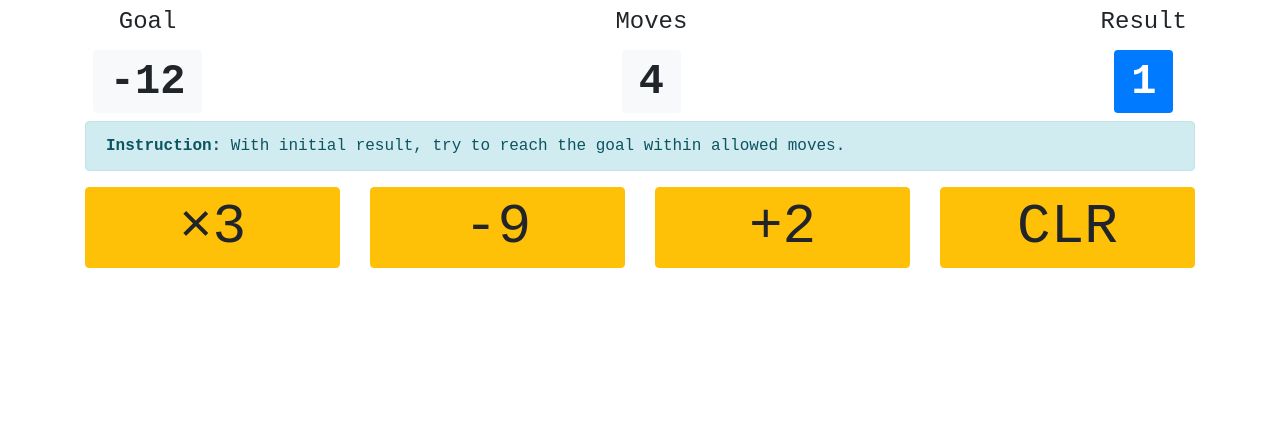
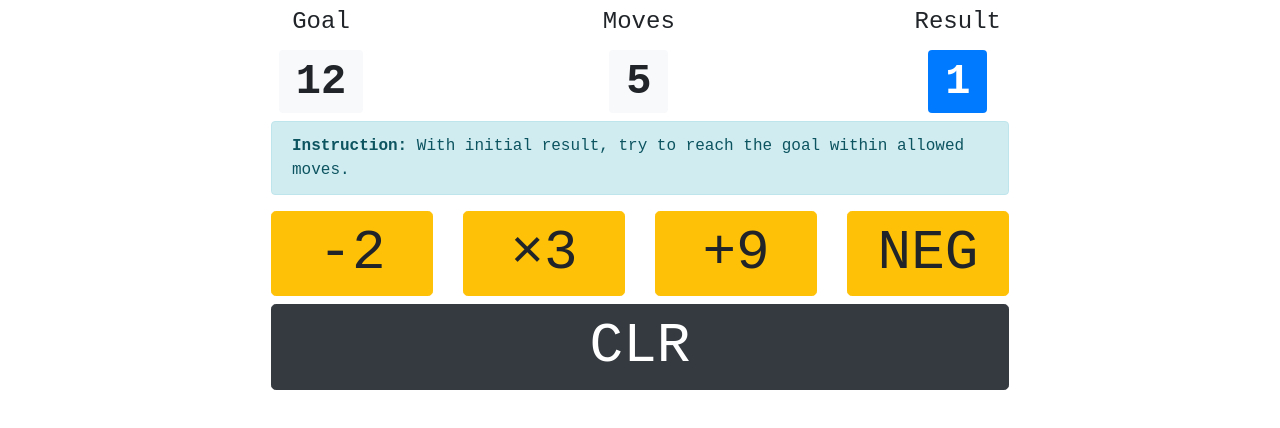
Before and after one commit to ehkoo/calculator, a React (Create React App) app: page / in a window 1280 px wide. Shown: the top 428 px of the page. Built offline with nearby package versions, Linux system fonts and the light colour scheme.

Commit message:
Add NEG operator
Signed-off-by: An Cao <kcj.pop.com@gmail.com>

```diff
--- a/src/App.jsx
+++ b/src/App.jsx
@@ -45,7 +45,7 @@ class App extends Component {
   }
 
   renderMessage = () => {
-    const classes = classnames('mb-0 alert', {
+    const classes = classnames('mt-2 mb-0 alert', {
       'alert-info': !this.state.isGameEnded,
       'alert-success': this.state.isGameEnded && this.state.isWon,
       'alert-danger': this.state.isGameEnded && !this.state.isWon
@@ -69,27 +69,27 @@ class App extends Component {
     const { operators, goal } = this.game
 
     return (
-      <div className="container mt-2">
+      <div className="container mt-2" style={{ maxWidth: '48rem' }}>
         <div className="d-flex justify-content-between">
           <div className="px-2 text-center">
             <h4>Goal</h4>
-            <h2 className="display-4">
+            <div className="display-4">
               <span className="badge badge-light">{goal}</span>
-            </h2>
+            </div>
           </div>
 
           <div className="px-2 text-center">
             <h4>Moves</h4>
-            <h2 className="display-4">
+            <div className="display-4">
               <span className="badge badge-light">{this.state.currentSteps}</span>
-            </h2>
+            </div>
           </div>
 
           <div className="px-2 text-center">
             <h4>Result</h4>
-            <h2 className="display-4">
+            <div className="display-4">
               <span className="badge badge-primary">{this.state.currentResult}</span>
-            </h2>
+            </div>
           </div>
         </div>
 
@@ -101,11 +101,15 @@ class App extends Component {
               <Button onClick={this.doClickButton(op)}>{op.label}</Button>
             </div>
           ))}
-          <div className="col-6 col-md-3">
+          <div className="col-12">
             {this.state.isGameEnded && this.state.isWon ? (
-              <Button onClick={this.doMakeNewGame}>NEW</Button>
+              <Button className="btn btn-dark btn-lg btn-block" onClick={this.doMakeNewGame}>
+                NEW
+              </Button>
             ) : (
-              <Button onClick={this.doReset}>CLR</Button>
+              <Button className="btn btn-dark btn-lg btn-block" onClick={this.doReset}>
+                CLR
+              </Button>
             )}
           </div>
         </div>
--- a/src/Button.jsx
+++ b/src/Button.jsx
@@ -4,7 +4,7 @@ class Button extends React.Component {
 	render() {
 		const { children, ...rest } = this.props
 		return (
-			<button className="my-2 btn btn-warning btn-block" {...rest}>
+			<button className="my-2 btn btn-lg btn-warning btn-block" {...rest}>
 				<span className="display-4">{children}</span>
 			</button>
 		)
--- a/src/Operators.js
+++ b/src/Operators.js
@@ -19,4 +19,11 @@ export function mul(number) {
   return { label, func: f(number) }
 }
 
-export default [add, sub, mul]
+export function neg(number) {
+  const label = 'NEG'
+  const f = () => x => 0 - x
+
+  return { label, func: f(number) }
+}
+
+export default [add, sub, mul, neg]
```
Lines whose indentation alone changed are shown as unchanged.
